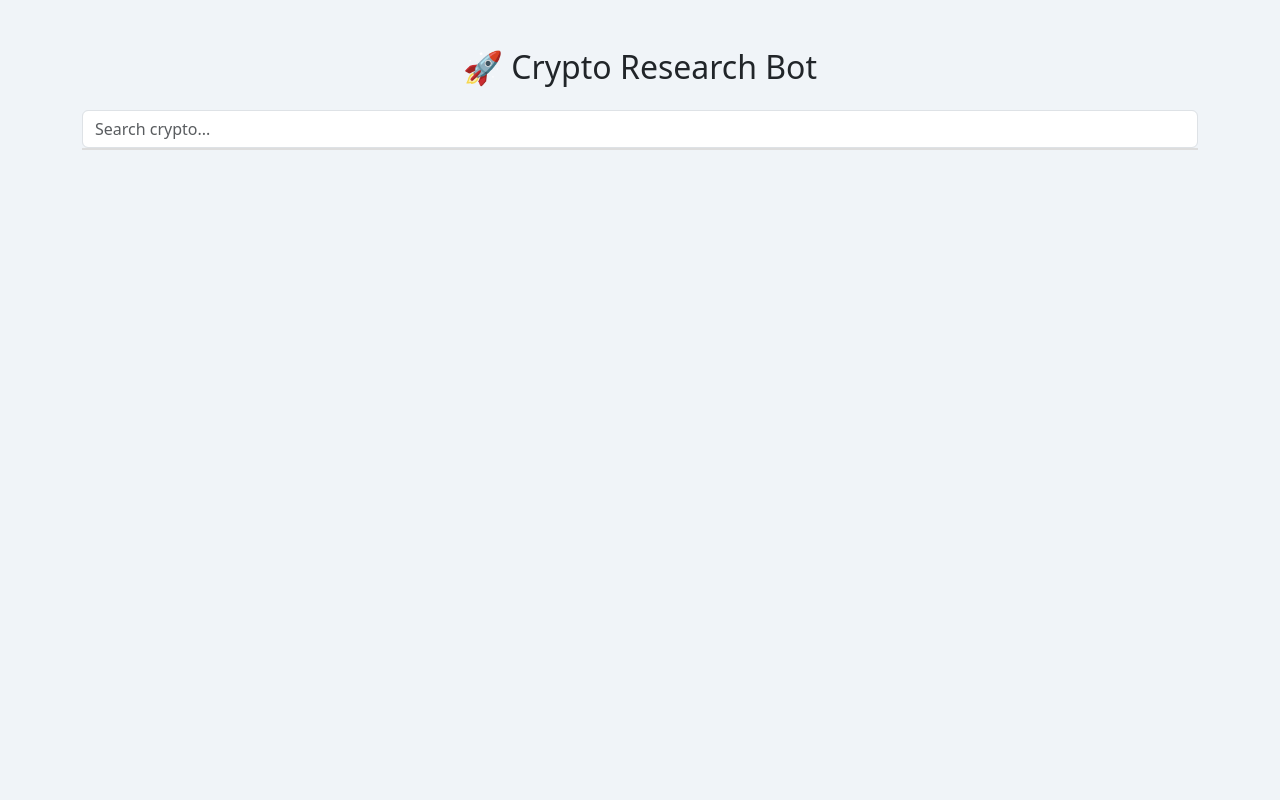
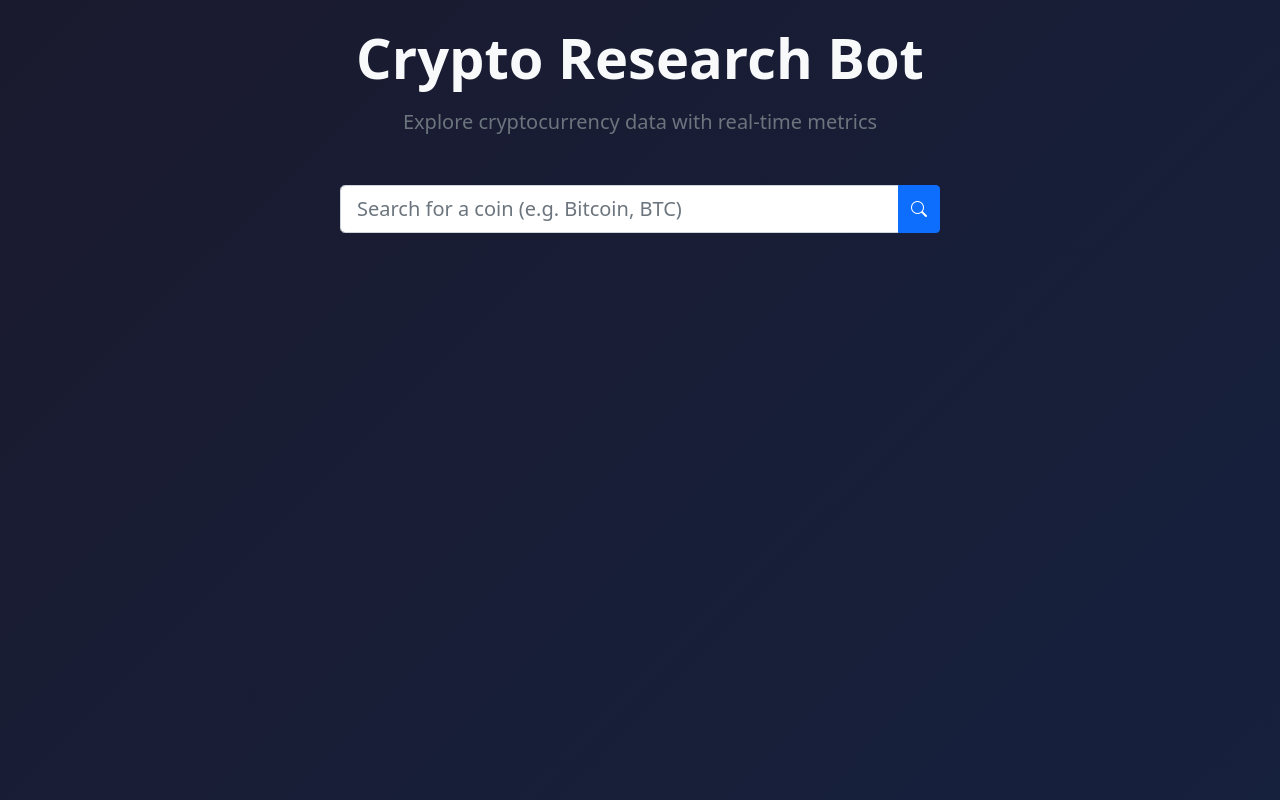
Before and after one commit to thechosenneel/crypto-research-bot, a Flask app: page / in a window 1280 px wide. Run offline with Flask 3, Linux system fonts and the light colour scheme.

Commit message:
Update index.html

```diff
--- a/templates/index.html
+++ b/templates/index.html
@@ -1,75 +1,216 @@
+<!-- templates/index.html -->
 <!DOCTYPE html>
 <html lang="en">
 <head>
     <meta charset="UTF-8">
+    <meta name="viewport" content="width=device-width, initial-scale=1.0">
     <title>Crypto Research Bot</title>
-    <meta name="viewport" content="width=device-width, initial-scale=1">
-    <link href="https://cdn.jsdelivr.net/npm/bootstrap@5.3.0/dist/css/bootstrap.min.css" rel="stylesheet">
+    <link href="https://cdn.jsdelivr.net/npm/bootstrap@5.1.3/dist/css/bootstrap.min.css" rel="stylesheet">
+    <link rel="stylesheet" href="https://cdn.jsdelivr.net/npm/bootstrap-icons@1.8.0/font/bootstrap-icons.css">
     <script src="https://cdn.jsdelivr.net/npm/chart.js"></script>
     <style>
-        body { background-color: #f0f4f8; }
-        .card { border-radius: 20px; box-shadow: 0 0 20px rgba(0,0,0,0.05); transition: all 0.2s ease-in-out; }
-        .card:hover { transform: translateY(-5px); }
-        .badge-positive { background-color: #198754; }
-        .badge-negative { background-color: #dc3545; }
-        #suggestions { z-index: 10; position: absolute; background: white; border: 1px solid #ddd; width: 100%; }
-        #suggestions div { padding: 8px; cursor: pointer; }
-        #suggestions div:hover { background: #f1f1f1; }
+        :root {
+            --primary: #6f42c1;
+            --secondary: #0dcaf0;
+            --success: #198754;
+            --danger: #dc3545;
+            --dark: #212529;
+            --light: #f8f9fa;
+        }
+
+        body {
+            background: linear-gradient(135deg, #1a1a2e 0%, #16213e 100%);
+            color: var(--light);
+            min-height: 100vh;
+            padding-bottom: 2rem;
+        }
+
+        .card {
+            background: rgba(255, 255, 255, 0.08);
+            backdrop-filter: blur(10px);
+            border: 1px solid rgba(255, 255, 255, 0.1);
+            border-radius: 15px;
+            transition: all 0.3s ease;
+            box-shadow: 0 8px 32px rgba(0, 0, 0, 0.2);
+        }
+
+        .card:hover {
+            transform: translateY(-5px);
+            box-shadow: 0 12px 40px rgba(0, 0, 0, 0.3);
+        }
+
+        .search-container {
+            position: relative;
+            max-width: 600px;
+            margin: 2rem auto;
+        }
+
+        .search-results {
+            position: absolute;
+            width: 100%;
+            z-index: 1000;
+            max-height: 300px;
+            overflow-y: auto;
+            border-radius: 0 0 10px 10px;
+            display: none;
+        }
+
+        .search-item {
+            padding: 10px 15px;
+            cursor: pointer;
+            transition: all 0.2s;
+        }
+
+        .search-item:hover {
+            background-color: rgba(111, 66, 193, 0.2);
+        }
+
+        .metric-card {
+            border-radius: 12px;
+            padding: 15px;
+            text-align: center;
+            margin-bottom: 15px;
+            height: 100%;
+        }
+
+        .metric-value {
+            font-size: 1.4rem;
+            font-weight: 700;
+            margin: 5px 0;
+        }
+
+        .positive {
+            color: #20c997;
+        }
+
+        .negative {
+            color: #ff6b6b;
+        }
+
+        .sparkline-container {
+            height: 100px;
+            margin-top: 15px;
+        }
+
+        .coin-header {
+            display: flex;
+            align-items: center;
+            gap: 15px;
+            margin-bottom: 20px;
+        }
+
+        .coin-symbol {
+            background: var(--primary);
+            color: white;
+            padding: 5px 12px;
+            border-radius: 20px;
+            font-weight: 600;
+        }
     </style>
 </head>
 <body>
-<div class="container py-5">
-    <h2 class="text-center mb-4">🚀 Crypto Research Bot</h2>
+    <div class="container py-4">
+        <div class="text-center mb-5">
+            <h1 class="display-4 fw-bold mb-3">Crypto Research Bot</h1>
+            <p class="lead text-muted">Explore cryptocurrency data with real-time metrics</p>
+        </div>
 
-    <form method="get" action="" class="position-relative mb-4">
-        <input type="text" id="search" class="form-control" placeholder="Search crypto..." autocomplete="off">
-        <div id="suggestions"></div>
-    </form>
+        <div class="search-container">
+            <div class="input-group">
+                <input type="text" id="search-input" class="form-control form-control-lg"
+                       placeholder="Search for a coin (e.g. Bitcoin, BTC)" autocomplete="off">
+                <button class="btn btn-primary" type="button">
+                    <i class="bi bi-search"></i>
+                </button>
+            </div>
+            <div id="search-results" class="search-results card"></div>
+        </div>
 
-    {% if error %}
-        <div class="alert alert-danger">{{ error }}</div>
-    {% endif %}
+        <div id="coin-details" class="row justify-content-center" style="display: none;">
+            <div class="col-lg-10">
+                <div class="card p-4">
+                    <div class="coin-header">
+                        <h2 id="coin-name" class="mb-0"></h2>
+                        <span id="coin-symbol" class="coin-symbol"></span>
+                    </div>
 
-    {% if coin %}
-    <div class="card p-4">
-        <div class="d-flex align-items-center mb-3">
-            <img src="{{ coin.image }}" width="48" class="me-3">
-            <h4 class="mb-0">{{ coin.name }} ({{ coin.symbol.upper() }})</h4>
+                    <div class="row">
+                        <div class="col-md-8">
+                            <div class="row">
+                                <div class="col-md-6">
+                                    <div class="metric-card bg-dark">
+                                        <div class="text-muted">Current Price</div>
+                                        <div class="metric-value" id="current-price"></div>
+                                    </div>
+                                </div>
+                                <div class="col-md-6">
+                                    <div class="metric-card bg-dark">
+                                        <div class="text-muted">Market Cap</div>
+                                        <div class="metric-value" id="market-cap"></div>
+                                    </div>
+                                </div>
+
+                                <div class="col-md-6">
+                                    <div class="metric-card bg-dark">
+                                        <div class="text-muted">24h Change</div>
+                                        <div class="metric-value" id="price-change-24h"></div>
+                                    </div>
+                                </div>
+                                <div class="col-md-6">
+                                    <div class="metric-card bg-dark">
+                                        <div class="text-muted">7d Change</div>
+                                        <div class="metric-value" id="price-change-7d"></div>
+                                    </div>
+                                </div>
+
+                                <div class="col-md-6">
+                                    <div class="metric-card bg-dark">
+                                        <div class="text-muted">Volume (24h)</div>
+                                        <div class="metric-value" id="volume-24h"></div>
+                                    </div>
+                                </div>
+                                <div class="col-md-6">
+                                    <div class="metric-card bg-dark">
+                                        <div class="text-muted">Market Cap Rank</div>
+                                        <div class="metric-value" id="market-cap-rank"></div>
+                                    </div>
+                                </div>
+                            </div>
+                        </div>
+
+                        <div class="col-md-4">
+                            <div class="sparkline-container">
+                                <canvas id="sparkline-chart"></canvas>
+                            </div>
+
+                            <div class="row mt-4">
+                                <div class="col-md-6">
+                                    <div class="metric-card bg-dark">
+                                        <div class="text-muted">Vol/MC Ratio</div>
+                                        <div class="metric-value" id="volume-mc-ratio"></div>
+                                    </div>
+                                </div>
+                                <div class="col-md-6">
+                                    <div class="metric-card bg-dark">
+                                        <div class="text-muted">ATH Gap</div>
+                                        <div class="metric-value" id="ath-gap"></div>
+                                    </div>
+                                </div>
+
+                                <div class="col-12">
+                                    <div class="metric-card bg-dark">
+                                        <div class="text-muted">Circulating Supply</div>
+                                        <div class="metric-value" id="circulating-percent"></div>
+                                    </div>
+                                </div>
+                            </div>
+                        </div>
+                    </div>
+                </div>
+            </div>
         </div>
-        <p><strong>Price:</strong> ${{ coin.price }}</p>
-        <p><strong>24h:</strong> <span class="badge {{ 'badge-positive' if coin.change_24h > 0 else 'badge-negative' }}">{{ coin.change_24h }}%</span></p>
-        <p><strong>7d:</strong> <span class="badge {{ 'badge-positive' if coin.change_7d > 0 else 'badge-negative' }}">{{ coin.change_7d }}%</span></p>
-        <p><strong>Market Cap:</strong> ${{ '{:,.0f}'.format(coin.market_cap) }}</p>
-        <p><strong>Volume:</strong> ${{ '{:,.0f}'.format(coin.volume) }}</p>
-        <p><strong>Rank:</strong> {{ coin.rank }}</p>
-        <p><strong>Volume / Cap:</strong> {{ coin.volume_to_cap }}</p>
-        <p><strong>ATH Gap:</strong> {{ coin.ath_gap_percent }}%</p>
-        <p><strong>Circulating %:</strong> {{ coin.circ_supply_percent }}%</p>
+    </div>
 
-        <canvas id="chart" height="100"></canvas>
-        <script>
-            const ctx = document.getElementById('chart').getContext('2d');
-            new Chart(ctx, {
-                type: 'line',
-                data: {
-                    labels: [...Array({{ coin.sparkline|length }}).keys()],
-                    datasets: [{
-                        data: {{ coin.sparkline }},
-                        borderColor: '#0d6efd',
-                        fill: false,
-                        tension: 0.3
-                    }]
-                },
-                options: {
-                    plugins: { legend: { display: false } },
-                    scales: { x: { display: false }, y: { display: false } }
-                }
-            });
-        </script>
-    </div>
-    {% endif %}
-</div>
-
-<script src="{{ url_for('static', filename='script.js') }}"></script>
+    <script src="{{ url_for('static', filename='script.js') }}"></script>
 </body>
 </html>
```
